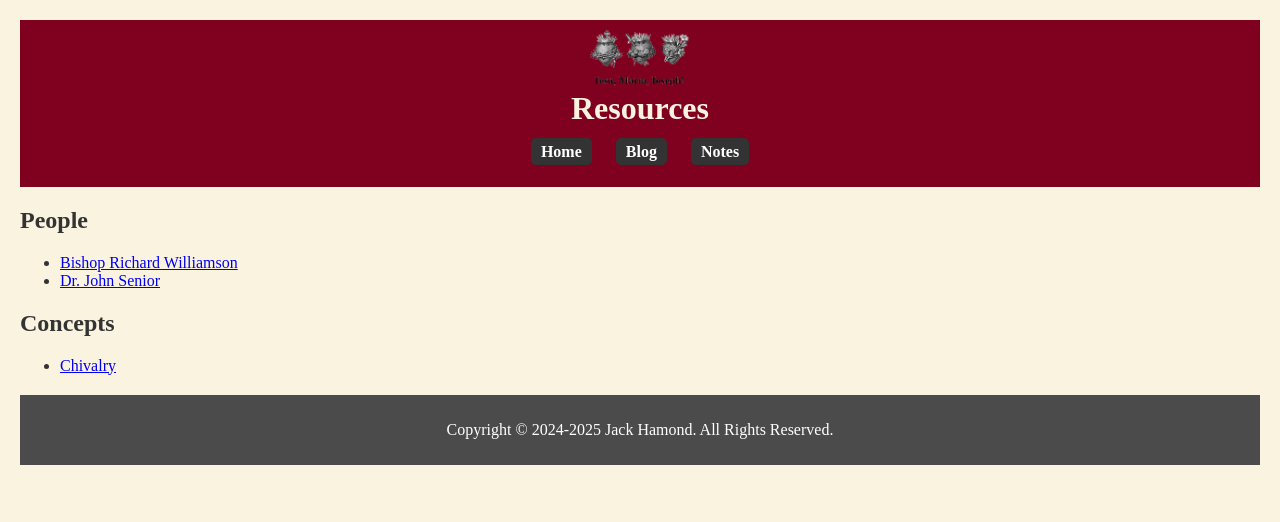
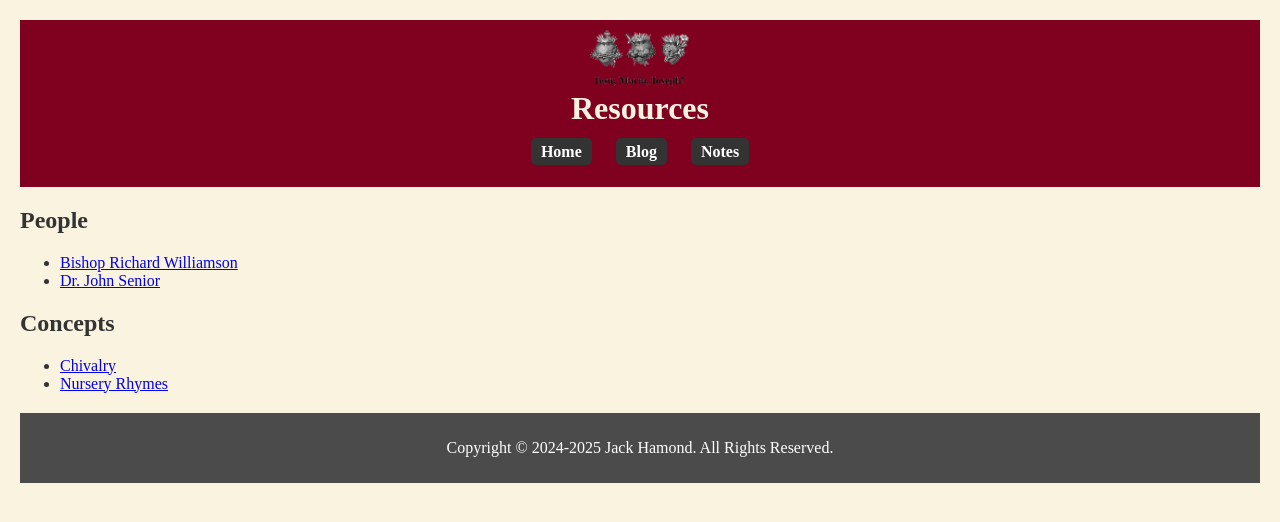
Before and after one commit to jackhamond/jackhamond.github.io, a Jekyll site: the page built from resources/index.md, in a window 1280 px wide. Shown: the top 522 px of the page. Built offline with Jekyll 4.4.1, drawn with Linux system fonts in a browser that asks for light colours; our own code applies the rules of GitHub Pages for plain Markdown files.

Commit message:
Update index.md

```diff
--- a/resources/index.md
+++ b/resources/index.md
@@ -8,3 +8,4 @@ title: "Resources"
 
 ## Concepts
  - [Chivalry](/resources/concepts/chivalry/)
+ - [Nursery Rhymes](/resources/concepts/nursery-rhymes/)
```
